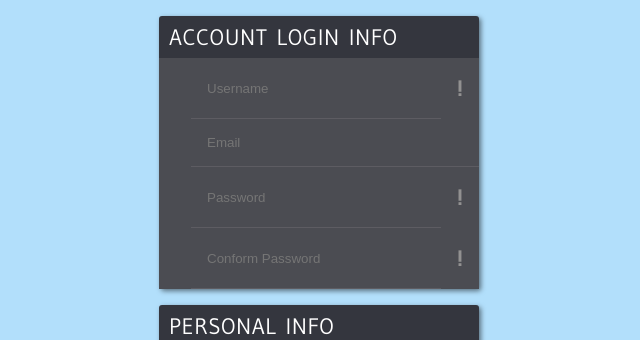
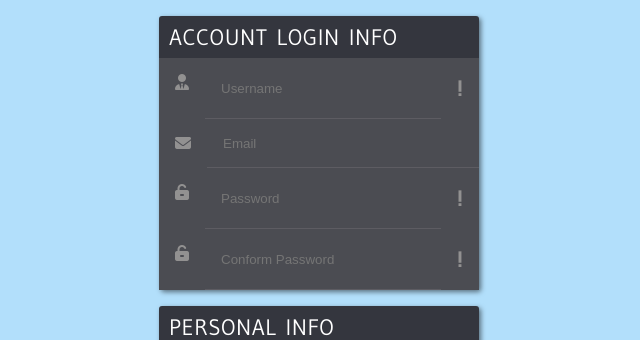
Before and after one commit to MohamedJakkariya/Alumni-Management-System, a plain HTML site: page Sing up/Sign_ups.html in a window 1280 px wide. Shown: the top 340 px of the page, without its empty margins (321-961 px from the left). Drawn offline with nearby package versions, Linux system fonts and the light colour scheme.

Commit message:
Fixed bug in sign up page to unhide the icons

```diff
--- a/Sing up/Sign_ups.html
+++ b/Sing up/Sign_ups.html
@@ -9,7 +9,7 @@
  <!-- Link for Sign up StyleSheet -->
  <link rel="stylesheet" href="./sign_up.css">
  <script src="https://ajax.googleapis.com/ajax/libs/jquery/1.11.1/jquery.min.js"></script>
- <!-- <script src="https://kit.fontawesome.com/e2169f0192.js" crossorigin="anonymous"></script> -->
+ <script src="https://kit.fontawesome.com/e2169f0192.js" crossorigin="anonymous"></script>
  <title>Sign up</title>
 </head>
 
```
